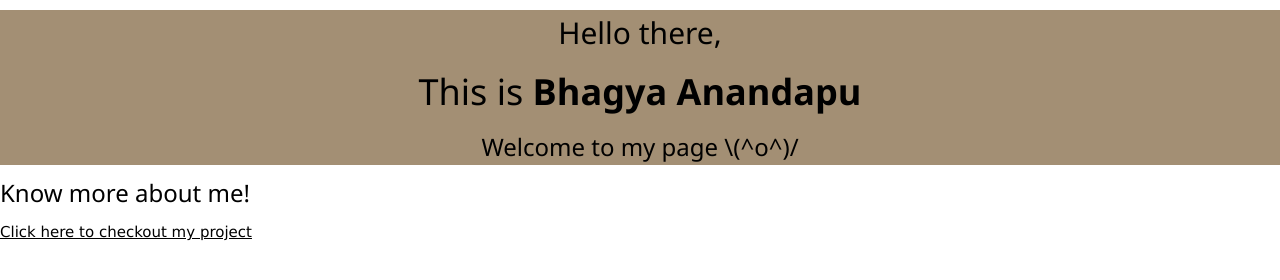
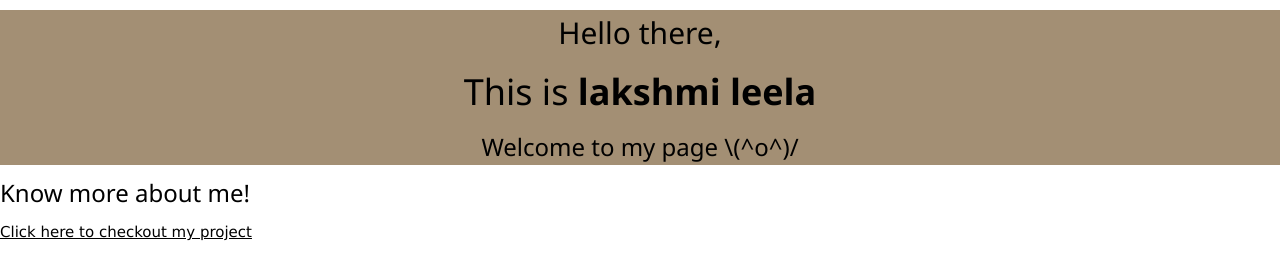
Before and after one commit to LakshmiLeelaJinka/martarts, a plain HTML site: page index.html in a window 1280 px wide. Drawn offline with nearby package versions, Linux system fonts and the light colour scheme.

Commit message:
Update index.html

```diff
--- a/index.html
+++ b/index.html
@@ -14,7 +14,7 @@
     <body>
         <div id="intro">
             <h2>Hello there,</h2>
-        <h1>This is <strong>Bhagya Anandapu</strong></h1>
+        <h1>This is <strong>lakshmi leela</strong></h1>
         <h3>Welcome to my page \(^o^)/</h3>
         </div>
         <div>
```
